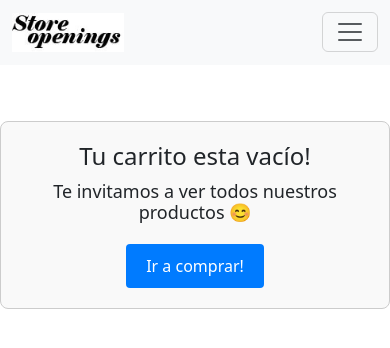
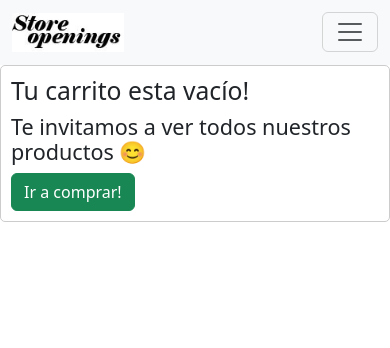
Before and after one commit to emablanco1800/-StoreOpenings, a React (Create React App) app: page /cart in a window 390 px wide. Shown: the top 348 px of the page. Built offline with nearby package versions, Linux system fonts and the light colour scheme.

Commit message:
se agrego diseño responsive y detalles

```diff
--- a/src/components/cart/Cart.css
+++ b/src/components/cart/Cart.css
@@ -1,38 +1,111 @@
+/* CSS base */
 .cart-container {
-    display: flex;
-    justify-content: center;
-    align-items: center;
-    min-height: 300px;
+    width: 100%;
+    max-width: 800px;
+    margin: 0 auto;
+    padding: 20px;
+    border: 1px solid #ccc;
+    border-radius: 5px;
+    background-color: #fff;
   }
 
-.empty-cart {
-    text-align: center;
-    padding: 20px;
-    border: 1px solid #ccc;
-    border-radius: 8px;
-    background-color: #f9f9f9;
+  .product-details {
+    display: flex;
+    flex-direction: column;
+    align-items: flex-start;
   }
 
-.empty-cart h2 {
-    font-size: 24px;
+  .product-image {
+    max-width: 100%;
+    height: auto;
     margin-bottom: 10px;
   }
 
-.empty-cart h4 {
+  .product-name {
     font-size: 18px;
-    margin-bottom: 20px;
+    margin-bottom: 5px;
   }
 
-.empty-cart .btn {
-    padding: 10px 20px;
-    background-color: #007bff;
-    color: white;
-    text-decoration: none;
+  .product-price {
+    font-size: 16px;
+    color: #333;
+  }
+
+  .product-quantity {
+    margin-top: 10px;
+  }
+
+  .product-quantity input {
+    width: 50px;
+    padding: 5px;
+    border: 1px solid #ccc;
+    border-radius: 5px;
+  }
+
+  .product-quantity button {
+    padding: 5px 10px;
     border: none;
-    border-radius: 4px;
+    border-radius: 5px;
     cursor: pointer;
   }
 
-.empty-cart .btn:hover {
-    background-color: #0056b3;
+  .product-quantity .btn-add {
+    background-color: #4CAF50; /* Verde */
+    color: white;
   }
+
+  .product-quantity .btn-remove {
+    background-color: #f44336; /* Rojo */
+    color: white;
+  }
+
+  /* Consultas de medios */
+  @media (max-width: 768px) {
+    .cart-container {
+      padding: 10px;
+    }
+
+    .product-details {
+      flex-direction: column-reverse; /* Ordena la imagen primero */
+    }
+
+    .product-image {
+      width: calc(100% - 20px); /* Resta el padding del contenedor */
+      margin-bottom: 15px;
+    }
+
+    .product-name {
+      font-size: 16px;
+    }
+
+    .product-price {
+      font-size: 14px;
+    }
+
+    .product-quantity {
+      margin-top: 5px;
+    }
+
+    .product-quantity input {
+      width: 40px;
+    }
+
+    .product-quantity button {
+      padding: 4px 8px;
+    }
+  }
+
+  @media (max-width: 576px) {
+    .product-name,
+    .product-price {
+      font-size: 14px;
+    }
+
+    .product-quantity input {
+      width: 30px;
+    }
+
+    .product-quantity button {
+      padding: 3px 6px;
+    }
+  }
--- a/src/components/cartView/CartView.css
+++ b/src/components/cartView/CartView.css
@@ -86,3 +86,26 @@
 .checkout-buttons .btn-success:hover {
     background-color: #20983c;
 }
+
+/* Media queries for responsive layout */
+@media (max-width: 768px) {
+    .cart-item {
+      display: flex; /* Use flexbox for horizontal arrangement */
+      flex-direction: column; /* Arrange items vertically */
+      align-items: flex-start; /* Align items to the left */
+    }
+
+    .cart-item-name {
+      flex: 1; /* Allow name to expand */
+      margin-right: 10px; /* Add margin between name and quantity */
+    }
+
+    .cart-item-quantity {
+      flex: 0 0 auto; /* Allow quantity to shrink */
+    }
+
+    .cart-item-price,
+    .cart-item-total {
+      width: 100%; /* Make price and total take full width */
+    }
+  }
--- a/src/components/cartView/CartView.jsx
+++ b/src/components/cartView/CartView.jsx
@@ -14,7 +14,7 @@ const CartView = () => {
             <div key={compra.id} className="cart-item">
                 <img src={compra.imagen} alt={compra.name} className="cart-item-img" />
                 <span className="cart-item-name">{compra.name}</span>
-                <span className="cart-item-quantity">{compra.quantity}</span>
+                <span className="cart-item-quantity">Cantidad {compra.quantity}</span>
                 <span className="cart-item-price">${compra.price},00</span>
                 <span className="cart-item-total">Precio final: ${compra.price * compra.quantity},00</span>
                 <button className="btn btn-danger cart-item-remove-button" onClick={() => removeItem(compra.id)}>X</button>
--- a/src/components/item/Item.jsx
+++ b/src/components/item/Item.jsx
@@ -1,4 +1,5 @@
 import {Link} from 'react-router-dom'
+import './item.css'
 const Item = ({producto}) => {
     return(
         <div className="card" style={{width: '18rem'}} >
--- /dev/null
+++ b/src/components/item/item.css
@@ -0,0 +1,42 @@
+.card {
+    width: 18rem; /* Adjust width as needed */
+    border: none; /* Remove default border for a cleaner look */
+    box-shadow: 0 2px 5px rgba(0, 0, 0, 0.1); /* Subtle shadow for depth */
+    border-radius: 5px; /* Rounded corners for a softer appearance */
+    overflow: hidden; /* Prevent image overflow */
+    transition: all 0.3s ease-in-out; /* Smooth hover effect */
+  }
+
+  .card:hover {
+    transform: scale(1.02); /* Slight zoom on hover for emphasis */
+    box-shadow: 0 4px 8px rgba(0, 0, 0, 0.2); /* Enhance shadow on hover */
+  }
+
+  .card-img-top {
+    height: 150px; /* Adjust image height as needed */
+    object-fit: cover; /* Crop image to fit within container */
+  }
+
+  .card-body {
+    padding: 15px;
+  }
+
+  .card-title {
+    margin-bottom: 10px; /* Add some space between title and price */
+    font-weight: bold;
+  }
+
+  .btn-primary {
+    background-color: #28a745; /* Adjust button color for elegance */
+    border-color: #28a745; /* Match border color to button color */
+    color: white; /* White text for better contrast */
+    text-decoration: none; /* Remove underline */
+    padding: 5px 10px; /* Adjust padding for a balanced look */
+    border-radius: 3px; /* Rounded corners for a more polished look */
+    transition: all 0.3s ease-in-out; /* Smooth hover effect */
+  }
+
+  .btn-primary:hover {
+    background-color: #218c3d; /* Change button color on hover for subtle feedback */
+    box-shadow: 0 2px 5px rgba(0, 0, 0, 0.1); /* Add a slight shadow on hover */
+  }
```
Lines whose indentation alone changed are shown as unchanged.
